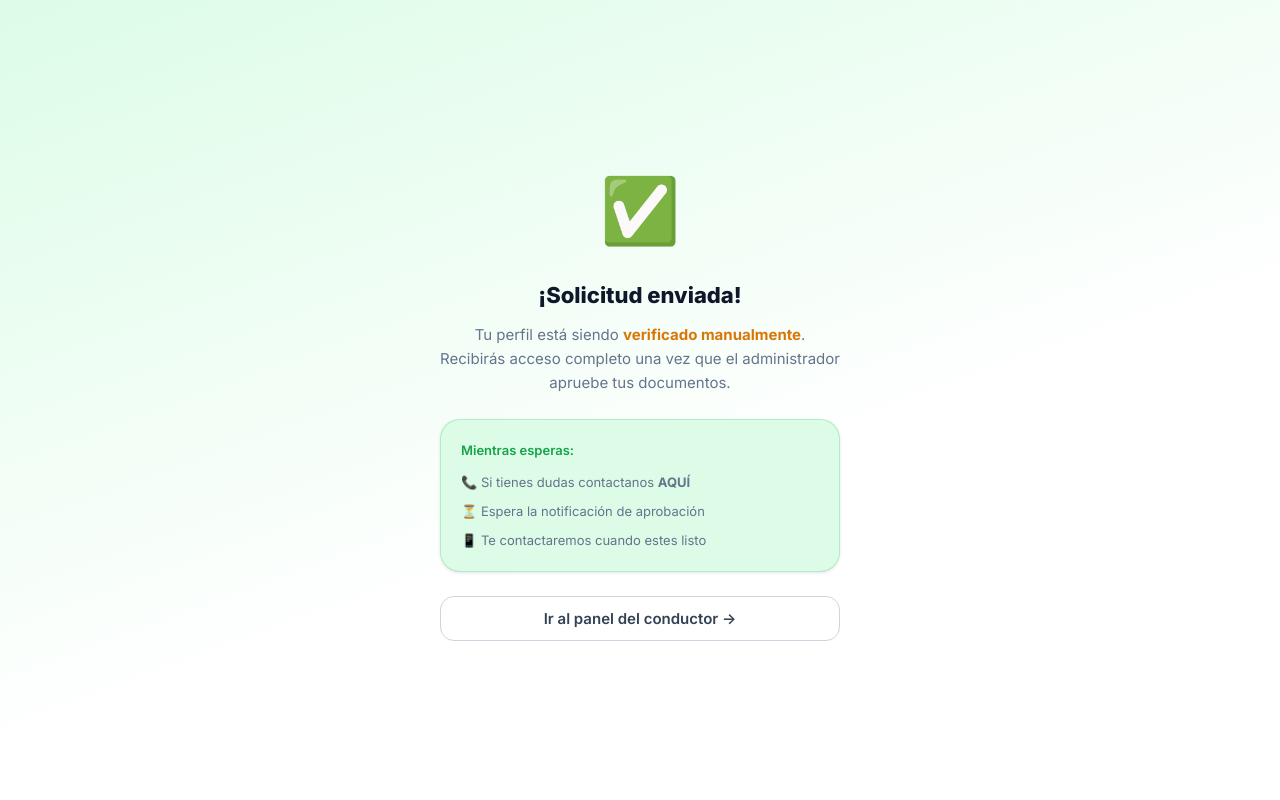
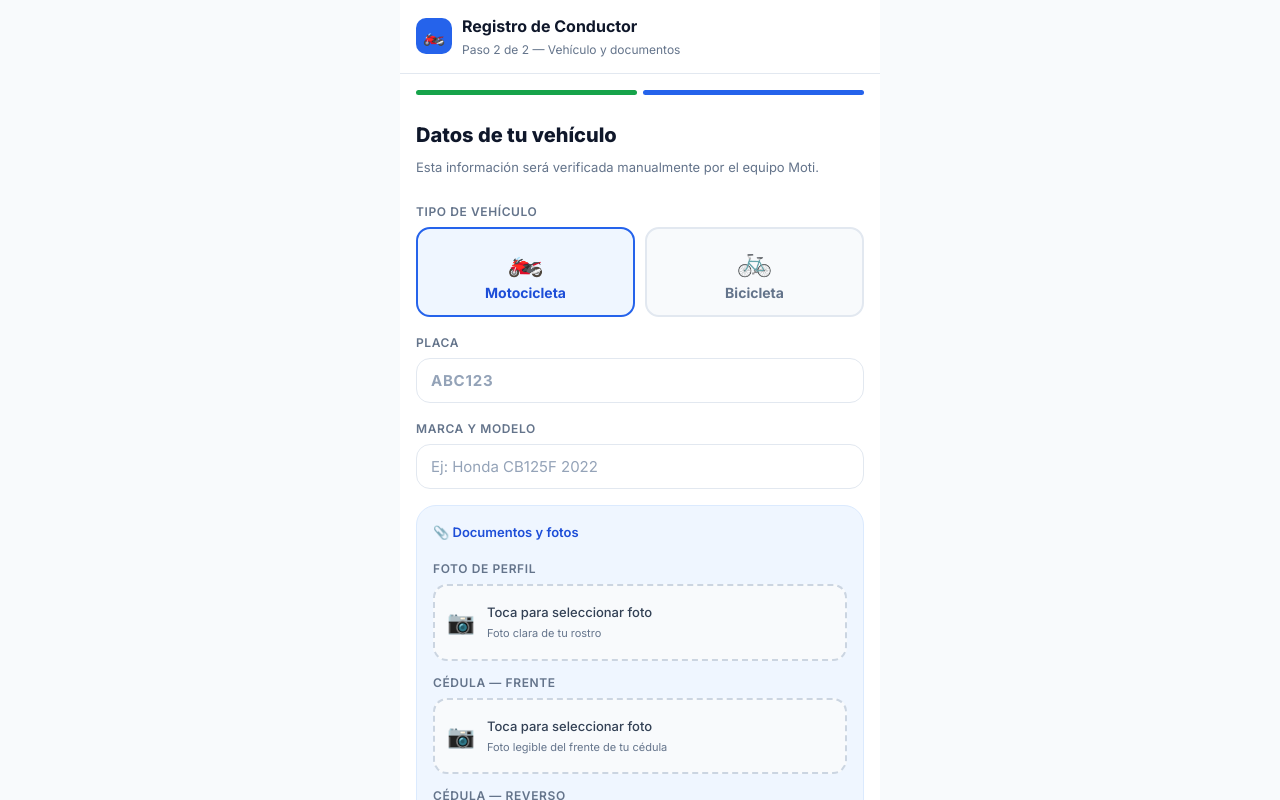
Before and after one commit to OdannysDeLaCruz/moti, a Next.js app: page /driver/onboarding in a window 1280 px wide. Shown: the top 800 px of the page. Built offline with nearby package versions, Linux system fonts and the light colour scheme.

Commit message:
fix (onboarding): modificar condicional con parametro true, cambiar por variable done

```diff
--- a/src/app/(auth)/driver/onboarding/page.tsx
+++ b/src/app/(auth)/driver/onboarding/page.tsx
@@ -178,7 +178,7 @@ export default function DriverOnboardingPage() {
     }
   }
 
-  if (true) {
+  if (done) {
     return (
       <div
         style={{
@@ -200,7 +200,7 @@ export default function DriverOnboardingPage() {
           </h2>
           <p className="text-muted mb-6" style={{ fontSize: "15px" }}>
             Tu perfil está siendo{" "}
-            <strong style={{ color: "var(--warning)" }}>verificado manualmente</strong>. Recibirás
+            <strong style={{ color: "var(--warning)" }}>verificado</strong>. Recibirás
             acceso completo una vez que el administrador apruebe tus documentos.
           </p>
 
```
